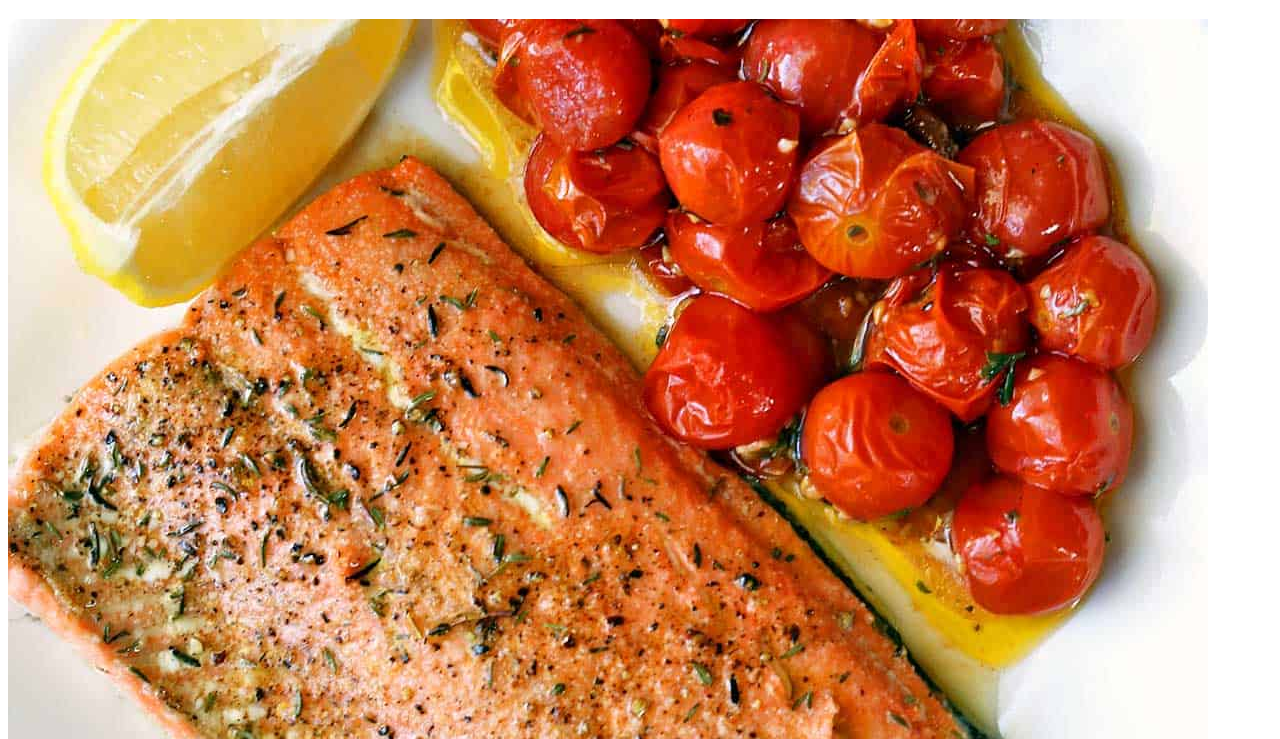
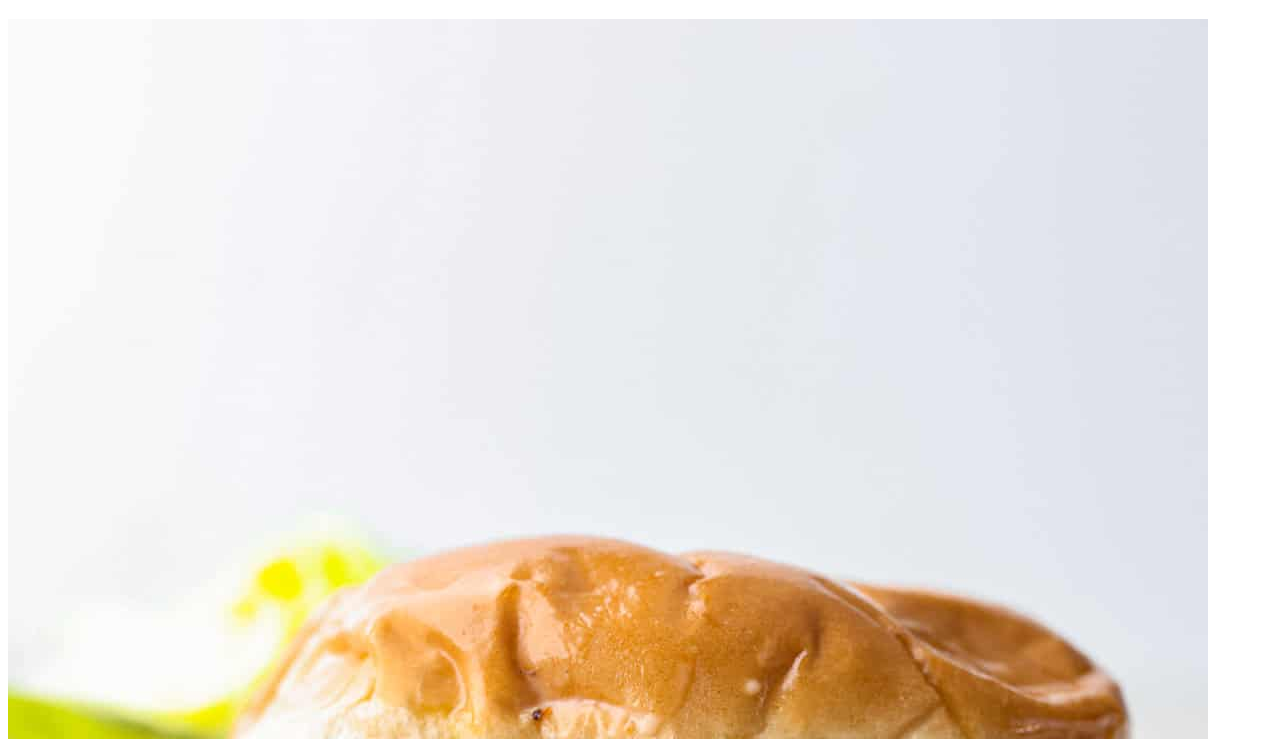
Before and after one commit to libioco/odin-recipes, a plain HTML site: page recipes/burger.html in a window 1280 px wide. Shown: the part 61-800 px from the top of the page. Drawn offline with Linux system fonts and the light colour scheme.

Commit message:
Add burger image and update link

```diff
--- a/recipes/burger.html
+++ b/recipes/burger.html
@@ -6,7 +6,7 @@
     </head>
     <body>
         <h1>Smashburgers</h1>
-        <img src="../img/salmon.jpg" alt="Broiled salmon with lemon and tomatoes">
+        <img src="../img/smashburger.jpg" alt="Smashburger">
 
         <h2>Description</h2>
         <p>
```
Also changed, not shown: img/smashburger.jpg (added).
